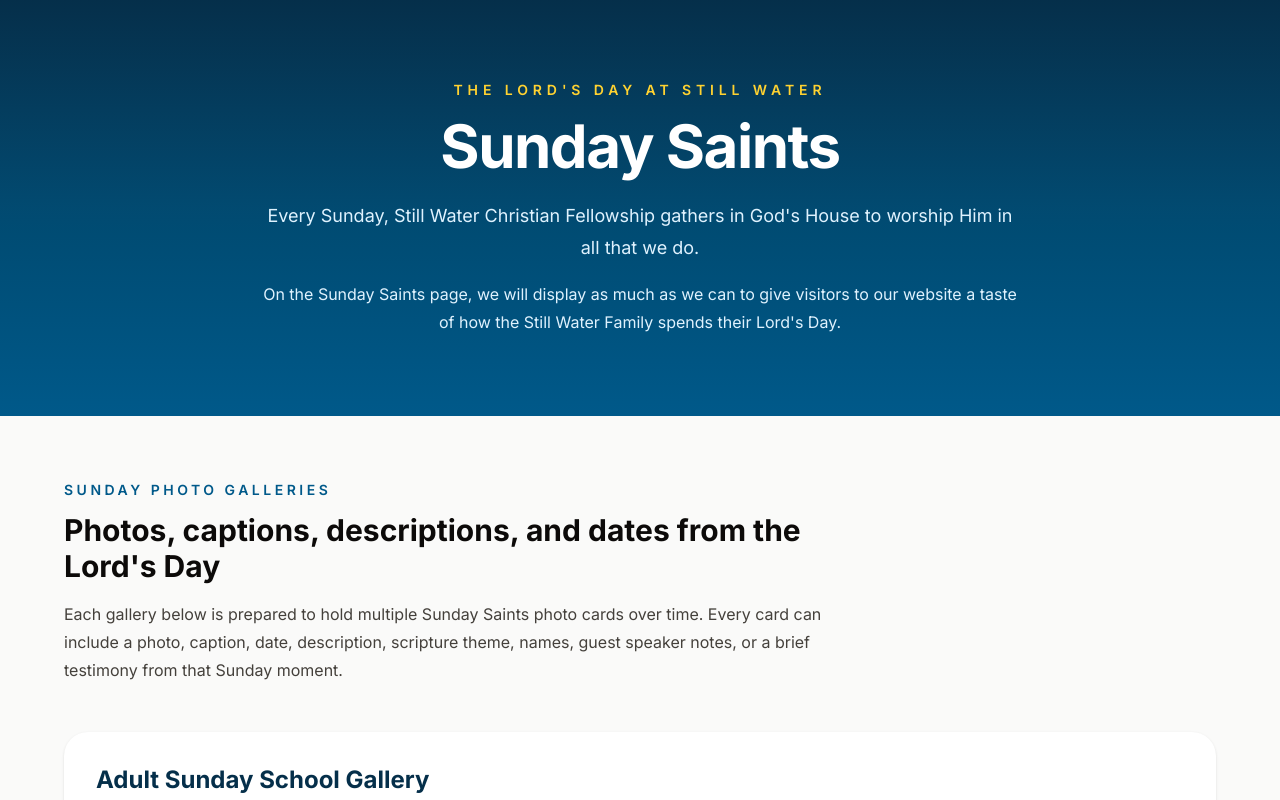
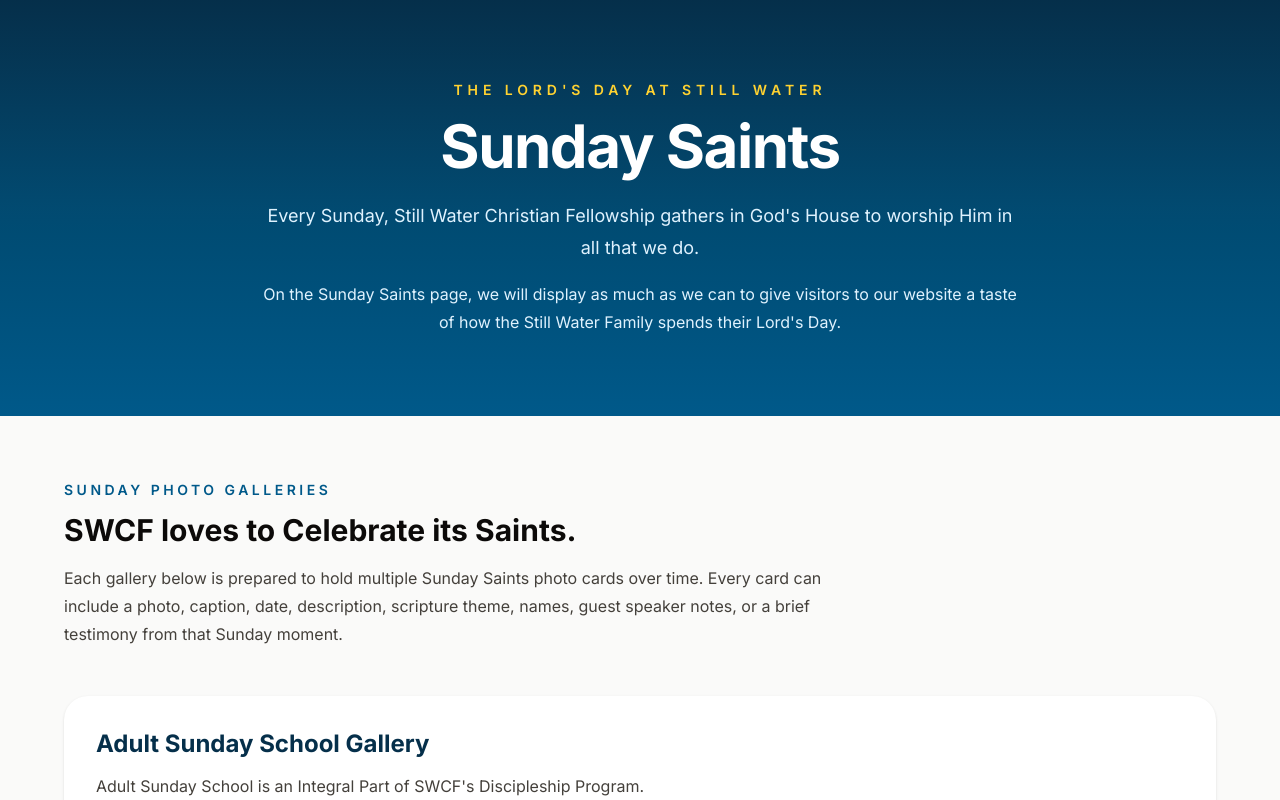
Before and after one commit to edesent/stillwater-christian-fellowship, a Next.js app: page /sunday-saints in a window 1280 px wide. Shown: the top 800 px of the page. Built offline with nearby package versions, Linux system fonts and the light colour scheme.

Commit message:
Updated Sunday Photo Galleries heading

```diff
--- a/src/app/sunday-saints/page.tsx
+++ b/src/app/sunday-saints/page.tsx
@@ -61,7 +61,7 @@ export default function SundaySaintsPage() {
               Sunday Photo Galleries
             </p>
             <h2 className="mt-3 text-3xl font-bold text-stone-950">
-              Photos, captions, descriptions, and dates from the Lord&apos;s Day
+              SWCF loves to Celebrate its Saints.
             </h2>
             <p className="mt-4 leading-7 text-stone-700">
               Each gallery below is prepared to hold multiple Sunday Saints photo cards over time. Every card can include a photo, caption, date, description, scripture theme, names, guest speaker notes, or a brief testimony from that Sunday moment.
```
